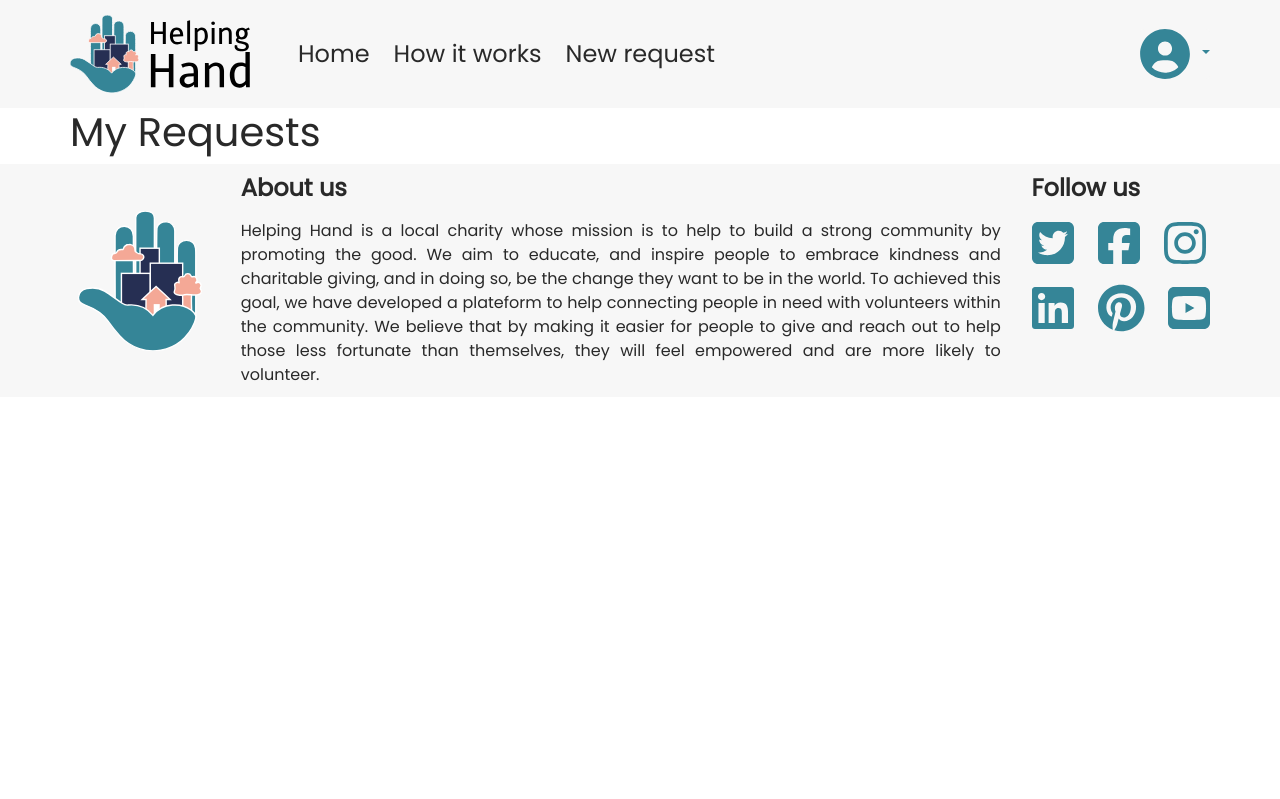
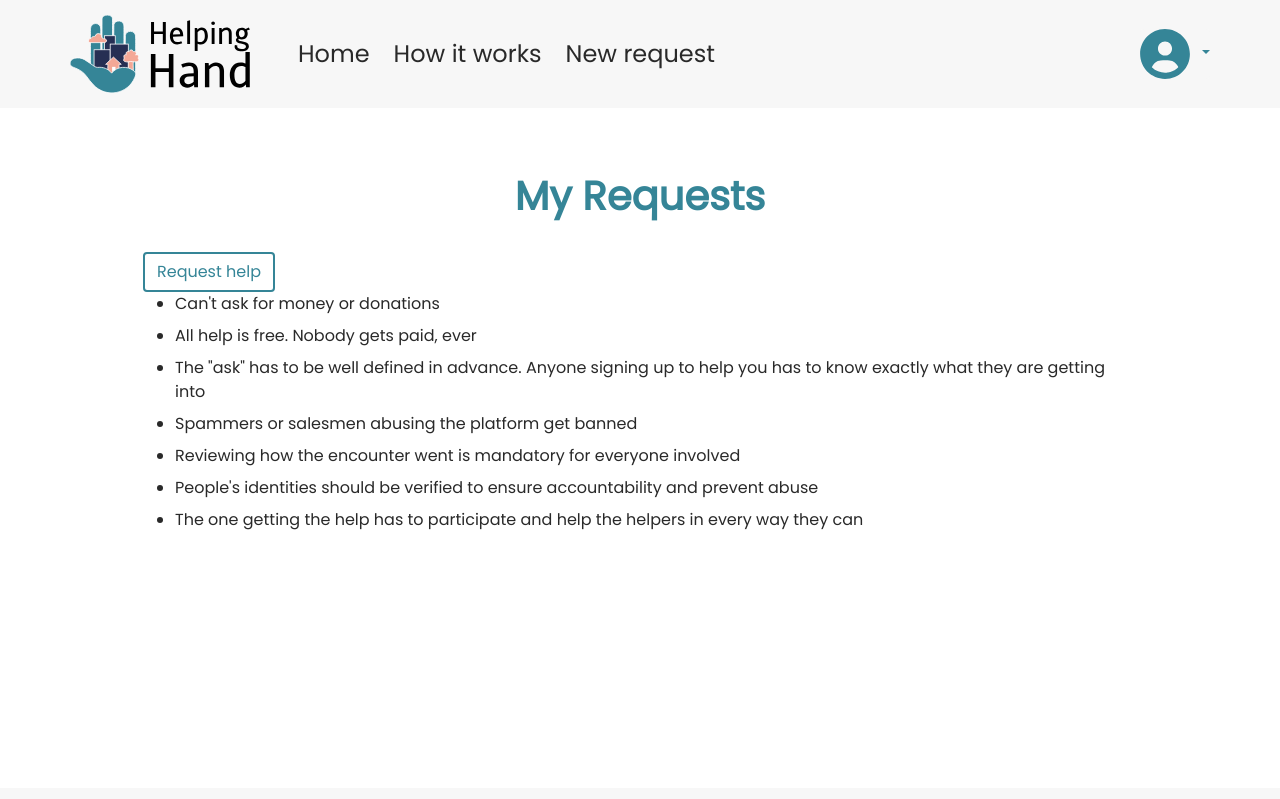
Before and after one commit to MathieuParadis/helping-hand, a React (Create React App) app: page /my-requests in a window 1280 px wide. Shown: the top 799 px of the page. Built offline with nearby package versions, Linux system fonts and the light colour scheme.

Commit message:
edited rules page

```diff
--- a/src/pages/Profile.jsx
+++ b/src/pages/Profile.jsx
@@ -34,8 +34,8 @@ const Profile = () => {
                 </div>
               </div>
               <div className="d-flex flex-column flex-xl-row justify-content-xl-between mt-5">
-                <button type="submit" className="profile-button btn button-primary text-white mb-3 mb-xl-0" id="signup-btn" onClick={(e) => openEditProfileModal()}>Edit my profile</button>
-                <button type="submit" className="profile-button btn button-outline-primary" id="signup-btn" onClick={(e) => openModifyCredentialsModal()}>Modify my credentials</button>
+                <button className="profile-button btn button-primary text-white mb-3 mb-xl-0" id="signup-btn" onClick={(e) => openEditProfileModal()}>Edit my profile</button>
+                <button className="profile-button btn button-outline-primary" id="signup-btn" onClick={(e) => openModifyCredentialsModal()}>Modify my credentials</button>
               </div>
             </div>
           </div>
--- a/src/pages/Requests.jsx
+++ b/src/pages/Requests.jsx
@@ -1,9 +1,29 @@
+// CONFIG IMPORTS
 import React from 'react';
 
 const Requests = () => {
+  const openNewRequestModal = (e) => {
+    alert("opening new request modal");
+  }
+
   return (
-    <div className="requests">
-      <h1>My Requests</h1>
+    <div className="requests bg2 margin-mobile">
+      <div class="container d-flex justify-content-center align-items-center">
+        <div class="box border-radius-5 p-3 my-3">
+          <h1 className="text-primary text-center fw-bold pb-3 pb-md-4">My Requests</h1>
+          <button className="profile-button btn button-outline-primary" id="signup-btn" onClick={(e) => openNewRequestModal()}>Request help</button>
+
+          <ul>
+          <li className="mb-2">Can't ask for money or donations</li>
+          <li className="mb-2">All help is free. Nobody gets paid, ever</li>
+          <li className="mb-2">The "ask" has to be well defined in advance. Anyone signing up to help you has to know exactly what they are getting into</li>
+          <li className="mb-2">Spammers or salesmen abusing the platform get banned</li>
+          <li className="mb-2">Reviewing how the encounter went is mandatory for everyone involved</li>
+          <li className="mb-2">People's identities should be verified to ensure accountability and prevent abuse</li>
+          <li className="mb-2">The one getting the help has to participate and help the helpers in every way they can</li>
+          </ul>
+        </div>
+      </div>
     </div>
   );
 };
--- a/src/pages/Rules.jsx
+++ b/src/pages/Rules.jsx
@@ -1,6 +1,5 @@
 // CONFIG IMPORTS
 import React from 'react';
-
 
 const Rules = () => {
   return (
@@ -20,9 +19,6 @@ const Rules = () => {
         </div>
       </div>
     </div>
-
-
-
   );
 };
 
--- a/src/styles/_settings.scss
+++ b/src/styles/_settings.scss
@@ -165,7 +165,6 @@ a {
   background-color: var(--prim-color);
   color: var(--basic-color-white);
   border: 2px solid var(--prim-color);
-  border-radius: 50px;
 
   &:hover {
     background-color: var(--darker-prim-color);
@@ -178,7 +177,6 @@ a {
   background-color: var(--basic-color-white);
   color: var(--prim-color);
   border: 2px solid var(--prim-color);
-  border-radius: 50px;
 
   &:hover {
     background-color: var(--prim-color);
@@ -190,7 +188,6 @@ a {
   background-color: var(--danger-color);
   color: var(--basic-color-white);
   border: 2px solid var(--danger-color);
-  border-radius: 50px;
 
   &:hover, &:focus {
     color: var(--basic-color-white);
@@ -252,6 +249,10 @@ a {
   border-radius: 0 0 5px 5px !important;
 }
 
+.border-radius-50 {
+  border-radius: 50px;
+}
+
 
 // -------------------- BACKGROUND CLASSES -------------------- //
 .bg1 {
--- a/src/styles/pages/_requests.scss
+++ b/src/styles/pages/_requests.scss
@@ -1,3 +1,25 @@
-// .requests {
+.requests {
+  .container {
+    min-height: 85vh;
+    width: 100%;
 
-// }
+    .box {
+      background-color: var(--basic-color-white);
+      overflow: hidden;
+
+      @include mobile {
+        width: 100%;
+      }
+
+      @include tablet_and_large-screen {
+        width: 90%;
+        min-height: 500px;
+      }
+
+      @include very_large-screen {
+        width: 90%;
+        min-height: 585px;
+      }
+    }
+  }
+}
```
Lines whose indentation alone changed are shown as unchanged.
